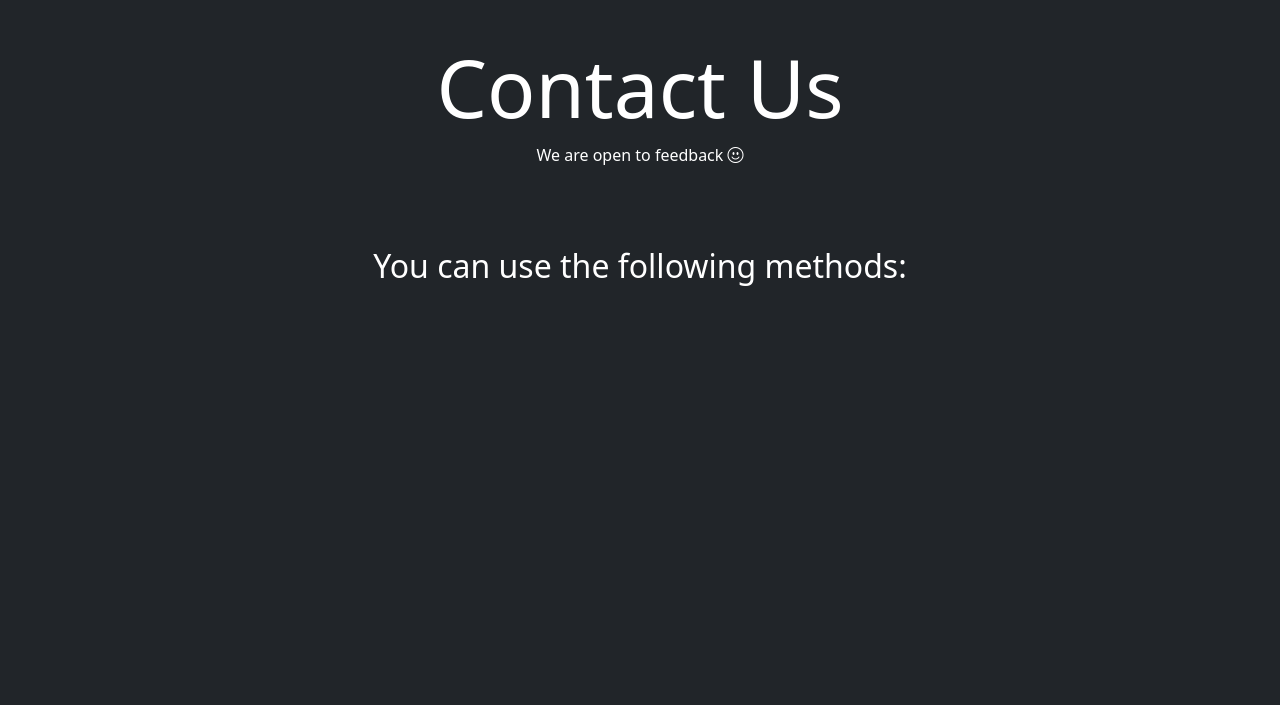
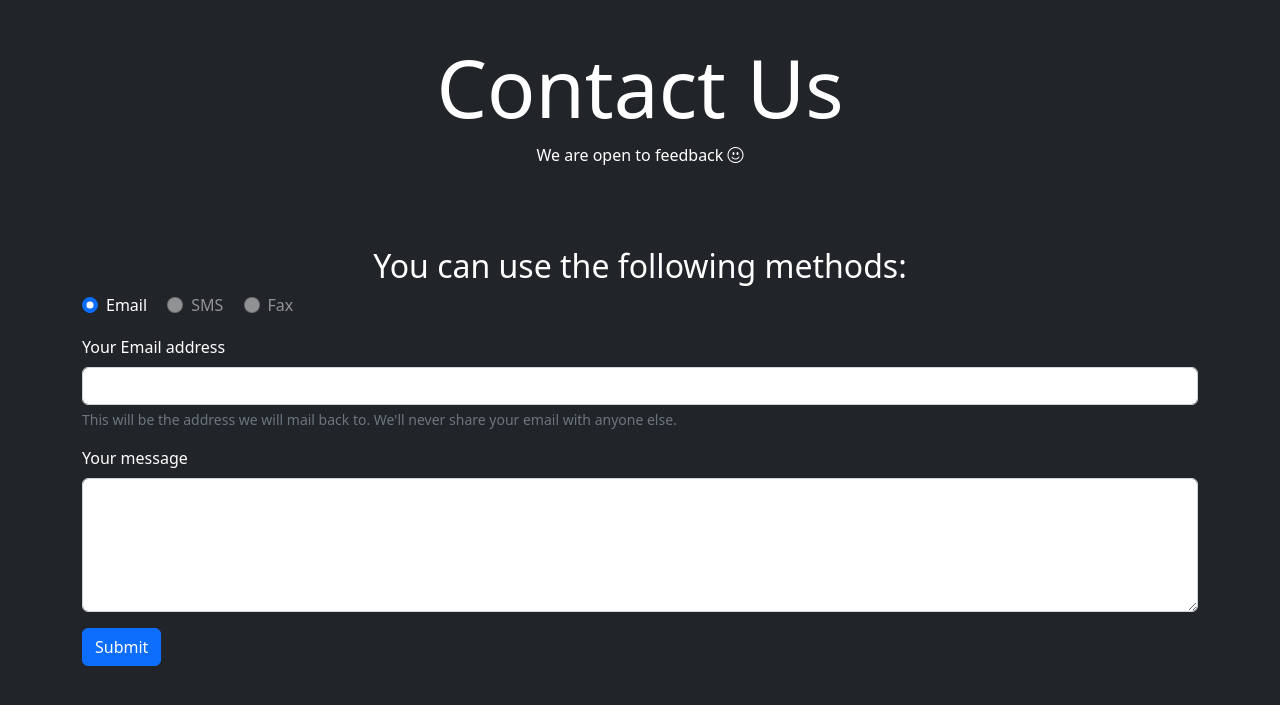
Before and after one commit to MountainGod/IOT-Project, a plain HTML site: page contact/index.html in a window 1280 px wide. Shown: the part 85-790 px from the top of the page. Drawn offline with nearby package versions, Linux system fonts and the light colour scheme.

Commit message:
Added contact methods and some TODOs.

```diff
--- a/contact/index.html
+++ b/contact/index.html
@@ -31,10 +31,40 @@
 	<h2>You can use the following methods:</h2>
 </div>
 
+<form class="container" action="#" method="post">
+	<div class="mb-3">
+		<div class="form-check form-check-inline">
+			<input class="form-check-input" type="radio" name="contact method" id="useMail" checked>
+			<label class="form-check-label" for="useMail">Email</label>
+		</div>
+		<div class="form-check form-check-inline">
+			<input class="form-check-input" tabindex="-1" type="radio" name="contact method" id="useSMS" disabled>
+			<label class="form-check-label" tabindex="-1" for="useSMS">SMS</label>
+		</div>
+		<div class="form-check form-check-inline">
+			<input class="form-check-input" tabindex="-1" type="radio" name="contact method" id="useFax" disabled>
+			<label class="form-check-label" tabindex="-1" for="useFax">Fax</label>
+		</div>
+	</div>
+	<div class="mb-3">
+		<label for="email" class="form-label">Your Email address</label>
+		<input type="email" class="form-control" id="email" aria-describedby="emailHelp">
+		<div id="emailHelp" class="form-text">This will be the address we will mail back to. We'll never share your
+			email with anyone else.
+		</div>
+	</div>
+	<div class="mb-3">
+		<label for="message" class="form-label">Your message</label>
+		<textarea class="form-control" name="message" id="message" cols="30" rows="5"></textarea>
+	</div>
+	<button type="submit" class="btn btn-primary" onclick="sendMessage();">Submit</button>
+</form>
+
 <script src="https://cdn.jsdelivr.net/npm/bootstrap@5.2.2/dist/js/bootstrap.bundle.min.js"
         integrity="sha384-OERcA2EqjJCMA+/3y+gxIOqMEjwtxJY7qPCqsdltbNJuaOe923+mo//f6V8Qbsw3"
         crossorigin="anonymous"></script>
 <script src="/js/navbar.js"></script>
 <script src="/js/shared.js"></script>
+<script src="/js/contact.js"></script>
 </body>
 </html>
--- /dev/null
+++ b/js/contact.js
@@ -0,0 +1,5 @@
+function sendMessage() {
+    window.location.href = "mailto:support@HarelMed.imaginary?subject="
+        + document.getElementById("email").value
+        + " sent\:&?body=" + document.getElementById("message").value;
+}
```
Also changed, not shown: login/index.html (+1 -0 lines), sign-up/index.html (+2 -0 lines).
